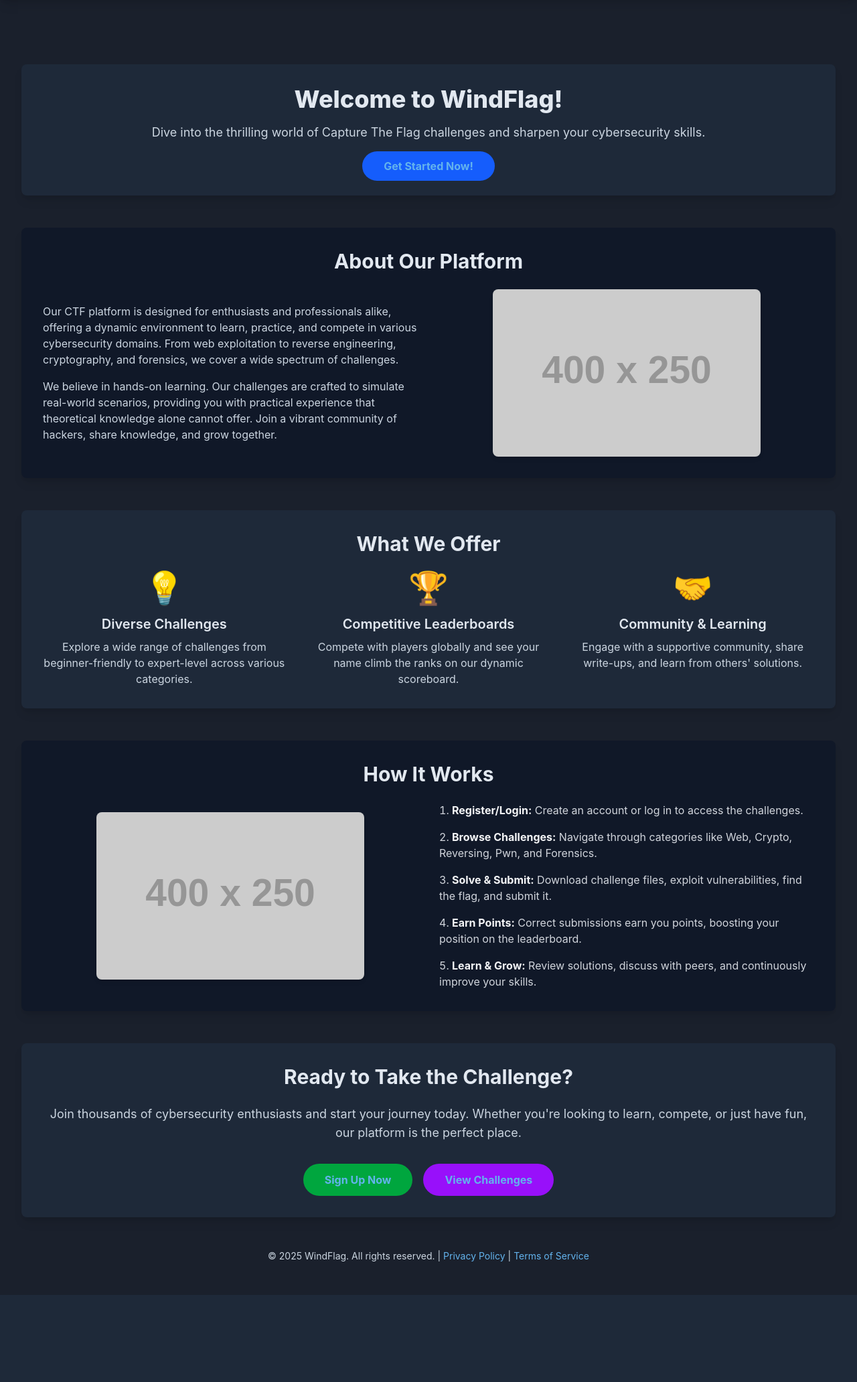
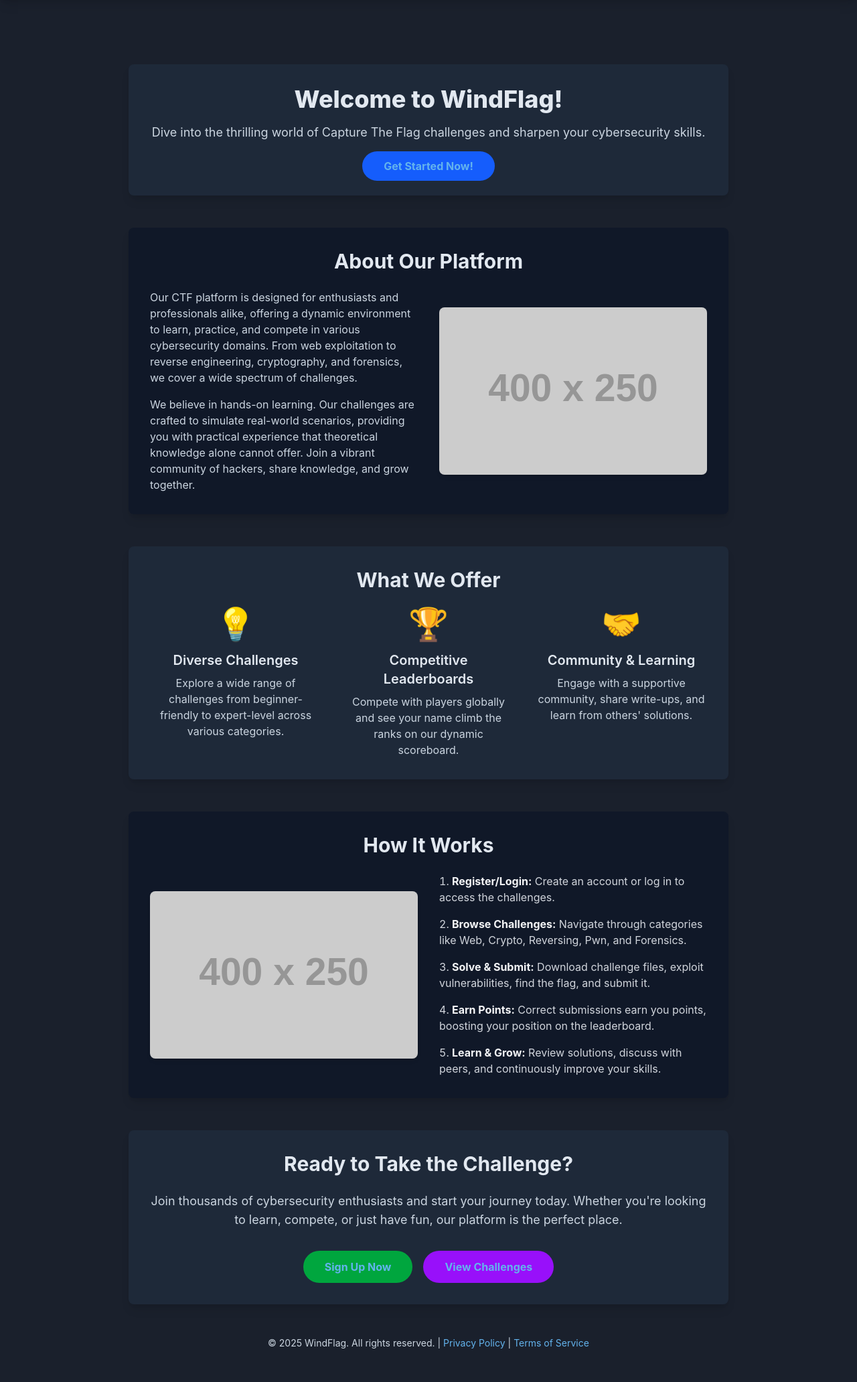
Before and after one commit to MicahWade/WindFlag, a Flask app: page /home in a window 1280 px wide. Shown: the part 60-2124 px from the top of the page at 67% size. Before the commit the page ends 1994 px from the top, so only its background shows below. Run offline with Flask 3, Linux system fonts and the light colour scheme; grey boxes labelled with a size stand in for pictures from a placeholder-image service; some libraries are stand-ins or nearby versions; some web fonts are replaced.

Commit message:
feat: Restrict home page content width
Wrapped the main content of the home page in
with a  element applying  and  Tailwind CSS classes.

This change reduces the maximum width of the home page content,
making it less wide as requested by the user, without altering
the global  class definition.

```diff
--- a/templates/index.html
+++ b/templates/index.html
@@ -1,8 +1,9 @@
 {% extends "base.html" %}
 {% block content %}
     <div class="container mx-auto px-4 py-8">
-        <!-- Welcome Section -->
-        <section class="bg-gray-800 p-8 rounded-lg shadow-lg text-center mb-12">
+        <div class="max-w-4xl mx-auto">
+            <!-- Welcome Section -->
+            <section class="bg-gray-800 p-8 rounded-lg shadow-lg text-center mb-12">
             <h1 class="text-4xl font-extrabold text-gray-100 mb-4">Welcome to {{ config['APP_NAME'] }}!</h1>
             <p class="text-gray-300 text-lg mb-6">Dive into the thrilling world of Capture The Flag challenges and sharpen your cybersecurity skills.</p>
             <a href="/register" class="bg-blue-600 hover:bg-blue-700 text-white font-bold py-3 px-8 rounded-full transition duration-300 ease-in-out transform hover:scale-105">Get Started Now!</a>
@@ -81,5 +82,6 @@
             <p>&copy; 2025 {{ config['APP_NAME'] }}. All rights reserved. | <a href="#" class="text-blue-400 hover:underline">Privacy Policy</a> | <a href="#" class="text-blue-400 hover:underline">Terms of Service</a></p>
         </section>
         {% endif %}
+        </div> <!-- Closing tag for max-w-4xl mx-auto div -->
     </div>
 {% endblock content %}
```
